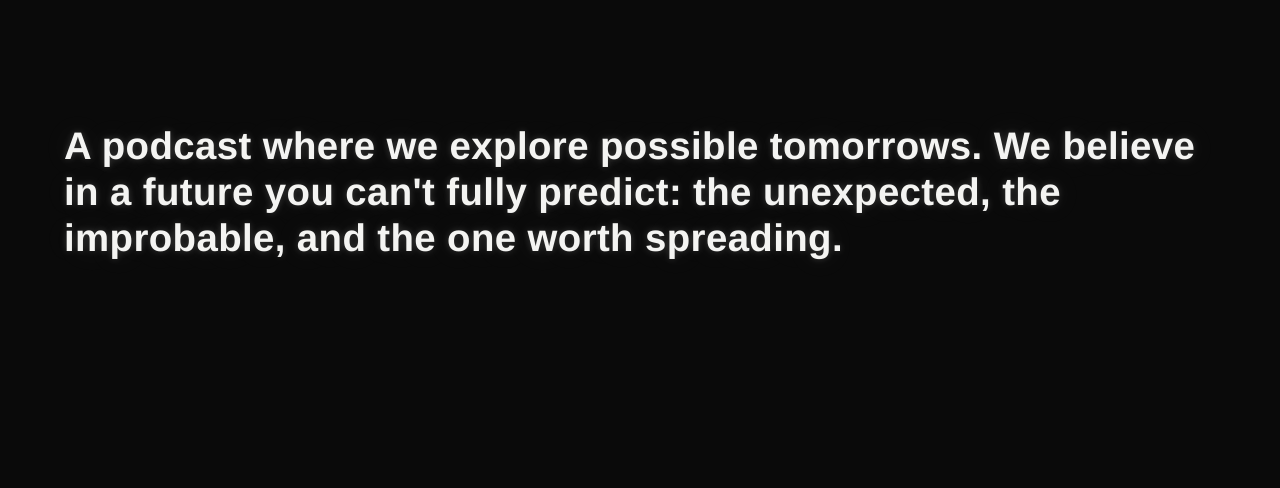
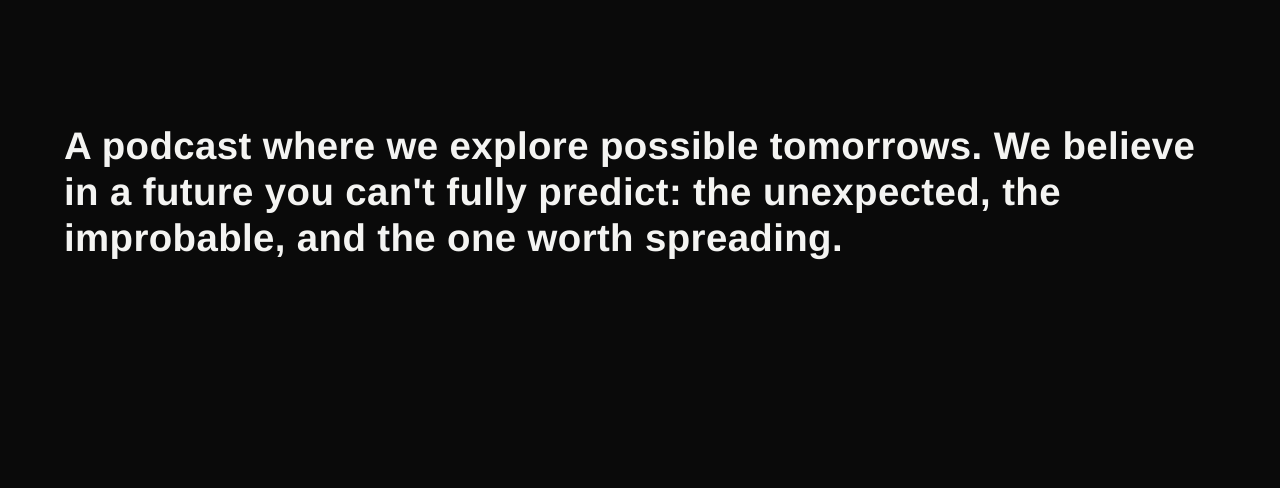
Before and after one commit to spreadthefuture/landing-page, a plain HTML site: page index.html in a window 1280 px wide. Shown: the part 312-800 px from the top of the page. Drawn offline with Linux system fonts and the light colour scheme.

Commit message:
Update glow effect to apply only on hover

```diff
--- a/styles.css
+++ b/styles.css
@@ -83,7 +83,7 @@
      rest. Every entrance and crossfade uses this pair. */
   --ease-fade: ease-in-out;
   --ease-drift: cubic-bezier(0.25, 0.46, 0.45, 0.94);
-  /* The site's one glow, on --fg type only, never gray: a tight core that lifts
+  /* The site's one glow, on hover only, on --fg type only, never gray: a tight core that lifts
      the letter edges and a wider haze. In em so it scales with each size. The
      filter form is the same two layers, for things text-shadow cannot reach
      (the SVG wordmark and the masked footer icons). */
@@ -175,15 +175,6 @@ a { color: inherit; text-decoration: none; }
 /* The quote bars are shapes, not type, so they keep the old dim. */
 .quote-dot { transition: opacity 0.2s ease; }
 .quote-dot:hover { opacity: 0.8; }
-
-/* The same glow, always on, for the page-level lines of type: the tagline, the
-   season headings, the quotes, the credits intro and the about statement's lit
-   words. Episode titles only glow on hover, above. */
-.tagline,
-.season-title,
-.quote-text p,
-.credits-intro,
-.about-statement strong { text-shadow: var(--glow); }
 
 /* The site's one entrance, used by every page: a fade on --ease-fade and a
    0.375rem upward drift on --ease-drift, always applied as a pair. */
```
Also changed, not shown: 1 other file.
